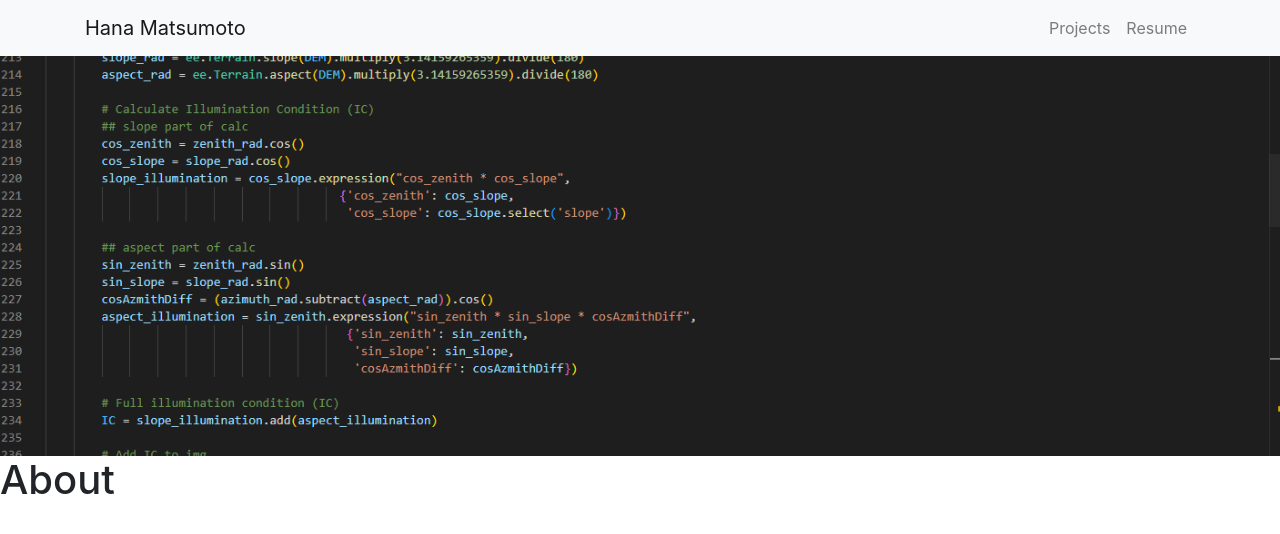
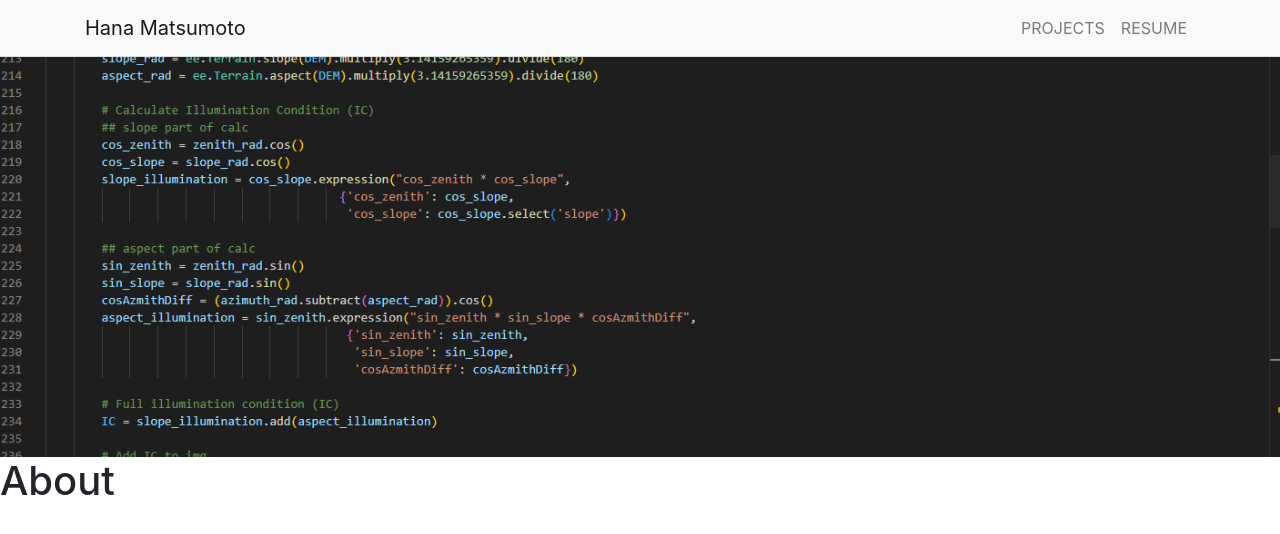
Before and after one commit to hana-matsumoto/hana-matsumoto.github.io, a Jekyll site: the page built from index.md, in a window 1280 px wide. Shown: the top 534 px of the page. Built offline with Jekyll 4.4.1, drawn with Linux system fonts in a browser that asks for light colours.

Commit message:
Update style.css

```diff
--- a/assets/css/style.css
+++ b/assets/css/style.css
@@ -74,3 +74,24 @@ header.header-image img {
   object-position: center;  /* Centers the image */
   display: block; /* Removes unwanted space below the image */
 }
+
+/* Ensure the navbar follows Minima's style */
+nav.navbar {
+  background-color: #fff;  /* Light background */
+  border-bottom: 1px solid #ddd;  /* Subtle bottom border */
+}
+
+nav.navbar a.nav-link {
+  font-size: 16px;  /* Default font size in Minima */
+  color: #333;  /* Dark text color */
+  text-transform: uppercase;  /* Minima uses uppercase for nav links */
+  padding: 0.5rem 1rem;  /* Adjust padding for spacing */
+}
+
+nav.navbar a.nav-link:hover {
+  color: #007bff;  /* Minima hover effect color */
+}
+
+nav.navbar-toggler {
+  border-color: #ccc;  /* Subtle border for the menu button */
+}
```
